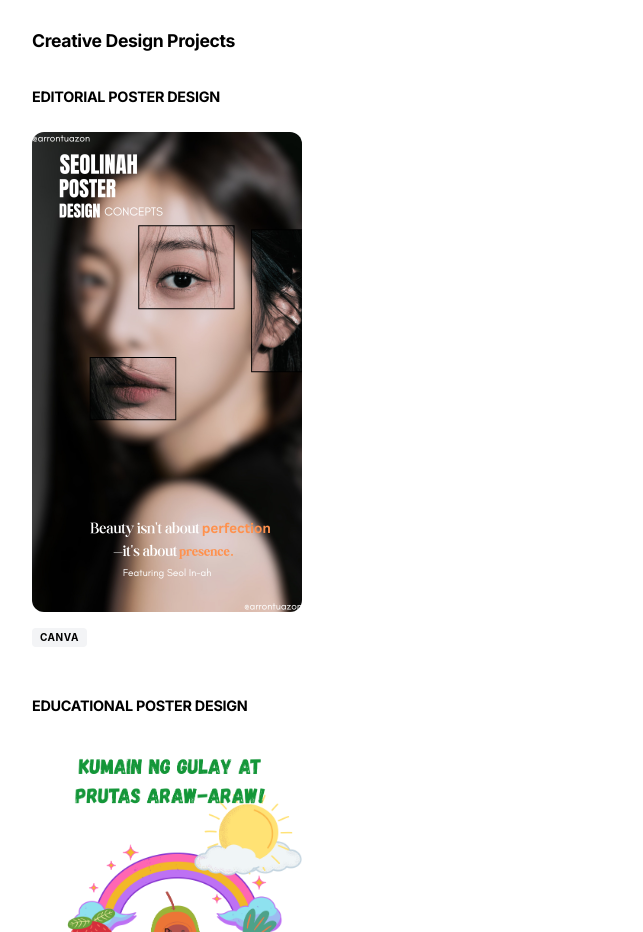
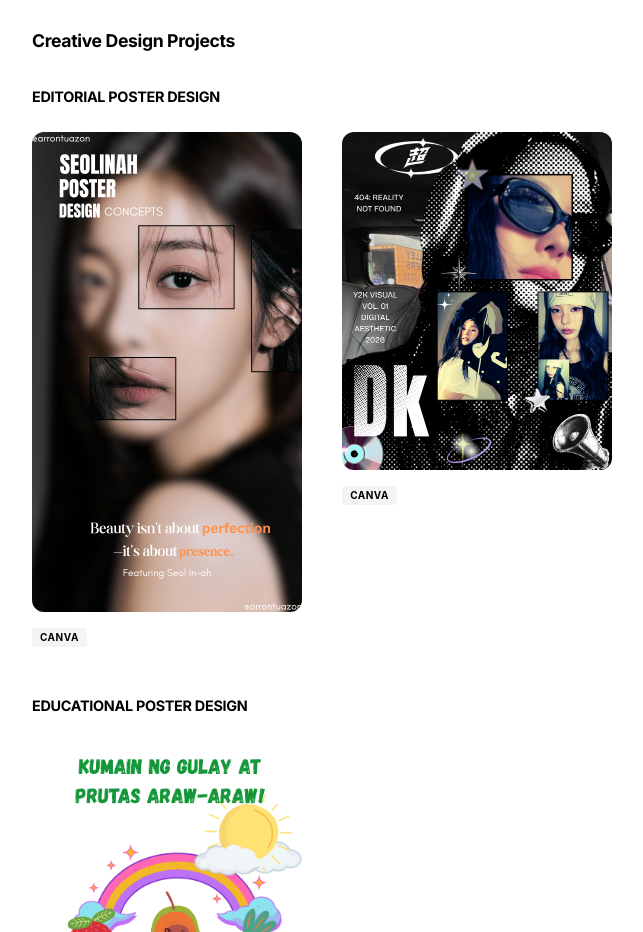
Before and after one commit to arrontuazon60892-cyber/portfolio-repo, a React (Vite) app: page / in a window 1280 px wide. Shown: the part 1100-2032 px from the top of the page, without its empty margins (82-725 px from the left). Built offline with nearby package versions, Linux system fonts and the light colour scheme.

Commit message:
def nila mb

```diff
--- a/src/App.jsx
+++ b/src/App.jsx
@@ -18,6 +18,7 @@ import seolinahImage from "./assets/seolinah.png";
 import coloringBookImage from "./assets/Colorful Coloring Book Cover A4 Document.png";
 import coffeeImage from "./assets/COFFEE.png";
 import burgerImage from "./assets/gallary/burger.png";
+import realityNotFoundImage from "./assets/gallary/404 REALITY NOT FOUND.png";
 import freshVideo from "./assets/gallary/FRESH (2).mp4";
 
 function App() {
@@ -162,6 +163,15 @@ function App() {
                     tools={["Canva"]}
                     onClick={() => {
                       setSelectedImage(seolinahImage);
+                      setImageModalOpen(true);
+                    }}
+                    isDark={isDark}
+                  />
+                  <PosterCard
+                    imageSrc={realityNotFoundImage}
+                    tools={["Canva"]}
+                    onClick={() => {
+                      setSelectedImage(realityNotFoundImage);
                       setImageModalOpen(true);
                     }}
                     isDark={isDark}
```
Also changed, not shown: src/assets/gallary/404 REALITY NOT FOUND.png (added).
